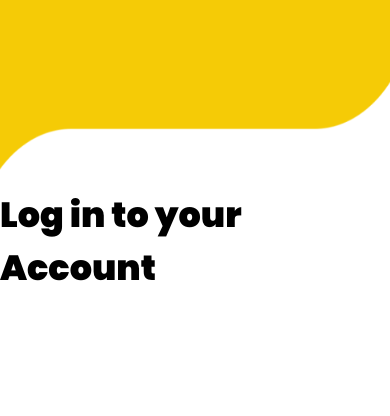
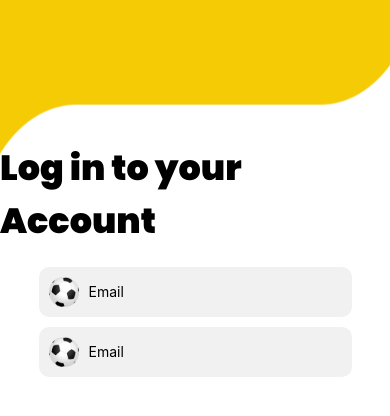
Before and after one commit to STICKEREST/stickerest, a React Native app in the folder code/: screen / in a window 390 px wide. Shown: the top 416 px of the page. Built offline with nearby package versions, Linux system fonts and the light colour scheme.

Commit message:
input fields are working

```diff
--- a/code/components/Login_page.tsx
+++ b/code/components/Login_page.tsx
@@ -1,5 +1,5 @@
 import React from 'react'
-import { Dimensions, ImageBackground } from 'react-native';
+import { Dimensions, ImageBackground, SafeAreaView, TextInput} from 'react-native';
 import { Text, View, Image } from 'react-native';
 
 import { useFonts } from 'expo-font';
@@ -9,6 +9,8 @@ import { styles } from "../style";
 import{ ImagesAssets } from '../assets/ImagesAssets';
 
 export default function Login_page() {
+
+  const [text, onChangeText] = React.useState("Useless Text");
 
   const [fontsLoaded] = useFonts({
     'popblack': require('../assets/fonts/poppins/popblack.otf'),
@@ -25,7 +27,28 @@ export default function Login_page() {
     <View style={styles.container}>
         <ImageBackground source={ImagesAssets.bannerList2} style={{height: windowHeight, width: windowWidth}}>
             <View style={styles.text_view_login}>
-                <Text style={[styles.textLogin, {paddingTop: windowHeight/4.5}]}>Log in to your Account</Text>
+                <Text style={[styles.textLogin, {paddingTop: windowHeight/6}]}>Log in to your Account</Text>
+
+                <SafeAreaView>
+                   <View style={[styles.input_container, {flexDirection:"column"}]}>
+                        <View style={styles.inputs}>
+                            <Image style={styles.inputs_picture} source={ImagesAssets.logo}/>
+                            <TextInput
+                              style={[styles.input, {width: windowWidth*0.7}]}
+                              onChangeText={onChangeText}
+                              placeholder={"Email"}
+                            />
+                        </View>
+                        <View style={styles.inputs}>
+                            <Image style={styles.inputs_picture}  source={ImagesAssets.logo}/>
+                            <TextInput
+                              style={[styles.input, {width: windowWidth*0.7}]}
+                              onChangeText={onChangeText}
+                              placeholder={"Email"}
+                            />
+                        </View>
+                    </View>
+                </SafeAreaView>
             </View>
         </ImageBackground>
     </View>
--- a/code/style.js
+++ b/code/style.js
@@ -1,4 +1,6 @@
 import { StyleSheet } from 'react-native';
+
+import{ ImagesAssets } from './assets/ImagesAssets';
 
 const styles = StyleSheet.create({
 
@@ -41,8 +43,38 @@ const styles = StyleSheet.create({
         height: 150,
         marginTop: -100,
         marginBottom: 10
+      },
+      input: {
+        height: 50,
+        //backgroundColor: "#f1f1f1",
+        margin: 0,
+        //borderWidth: 1,
+        padding: 10,
+        textAlignVertical: 'center',
+        background: ImagesAssets.logo
+      },
+      inputs: {
+        flexDirection: "row",
+        //paddingBottom: 20,
+        marginBottom: 10,
+        backgroundColor: "#f1f1f1",
+        borderRadius: 10,
+        //borderWidth: 1
+      },
+      inputs_picture: {
+        height: 30,
+        width: 30,
+        marginTop: 10,
+        marginLeft: 10,
+        alignContent: 'center',
+        textAlignVertical: 'center'
+      },
+      input_container: {
+        alignContent: 'space-between',
+        alignContent: 'center',
+        textAlignVertical: 'center',
+        marginTop: 20
       }
-
 });
 
 export { styles }
```
Also changed, not shown: code/assets/Sitckerest_1.png, 1 other file (tests, documents, lock files or other folders).
